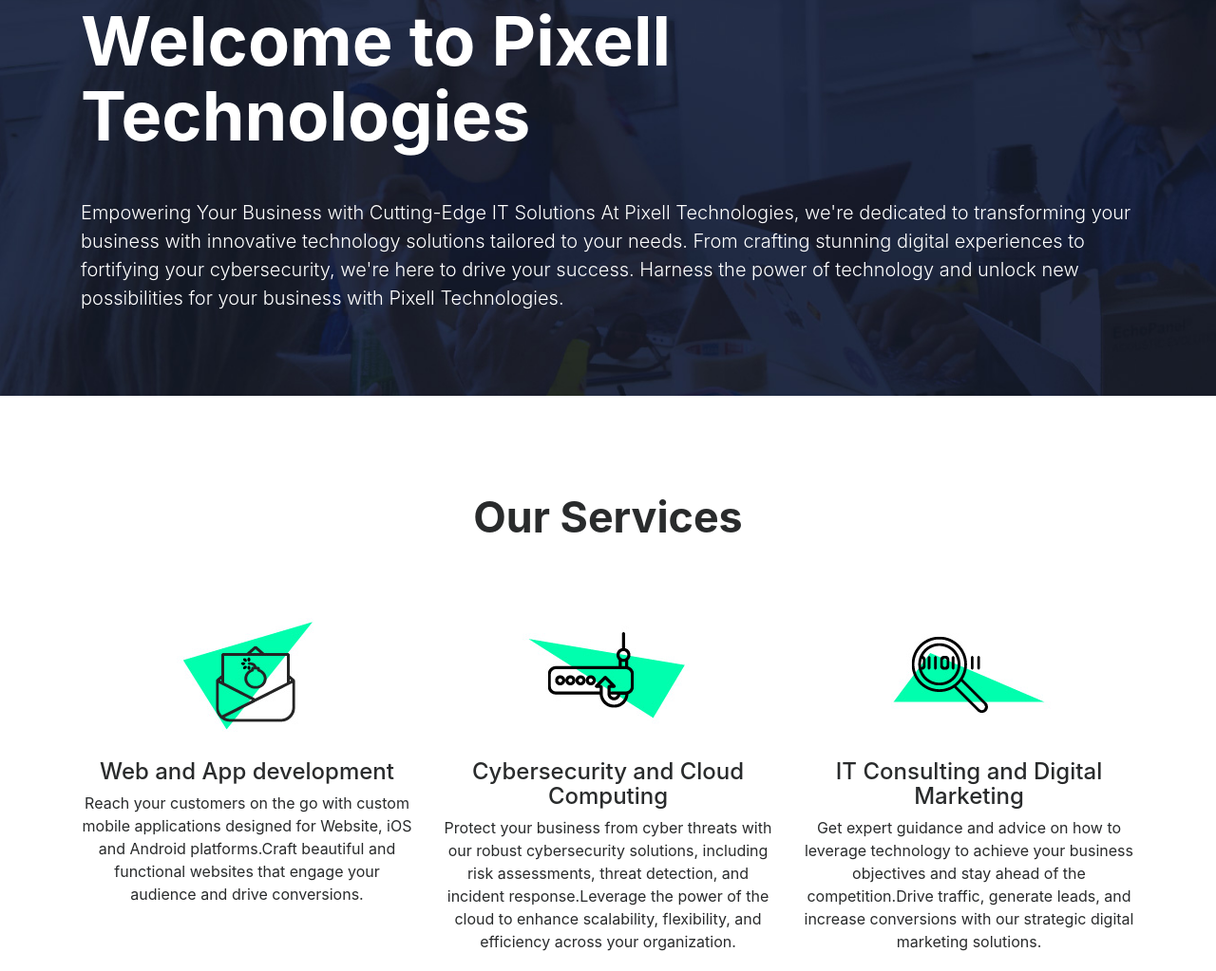
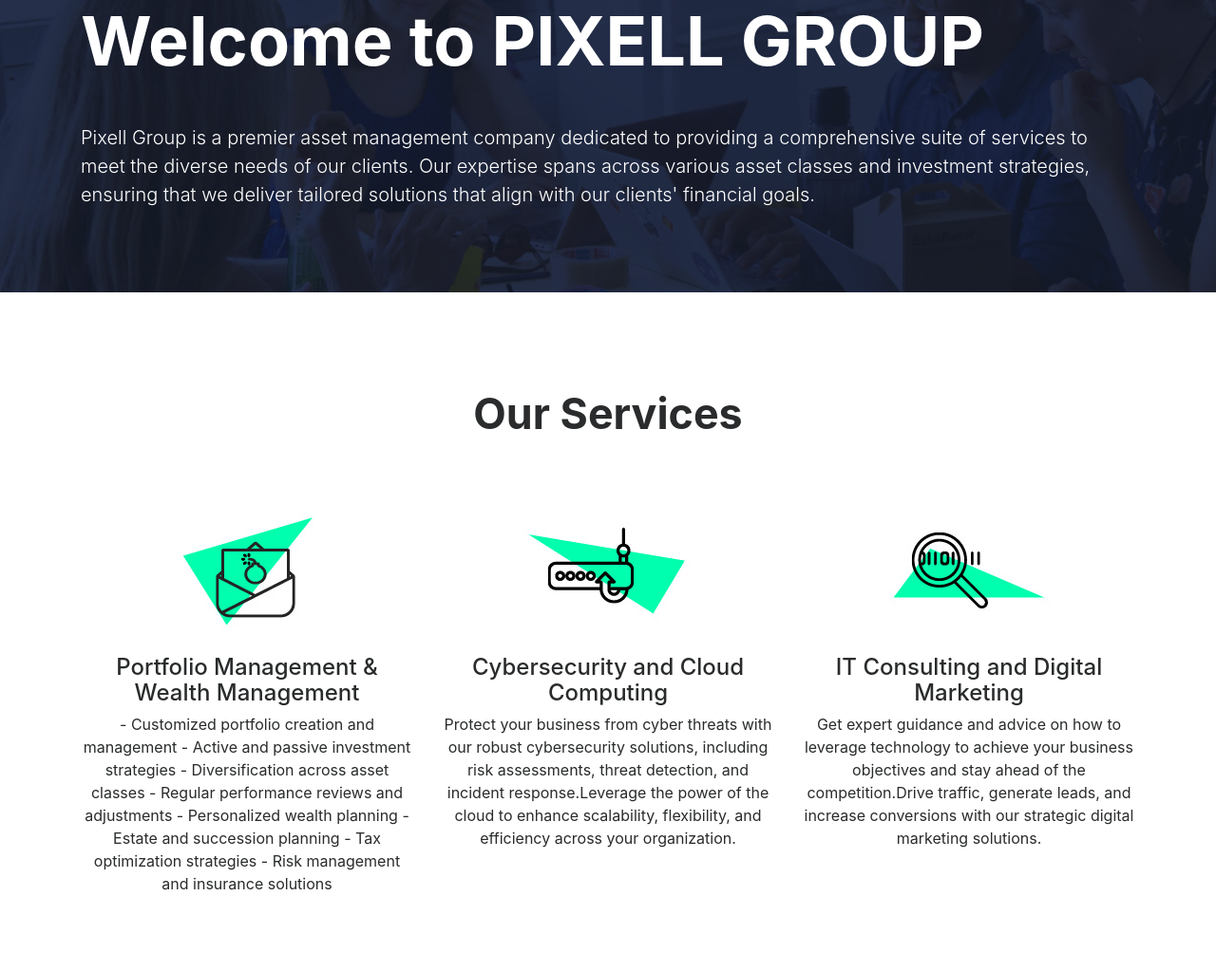
Before and after one commit to Kshitij707/PIXEL, a plain HTML site: page index.html in a window 1280 px wide. Shown: the part 189-1212 px from the top of the page at 95% size. Drawn offline with Linux system fonts and the light colour scheme.

Commit message:
Update index.html

```diff
--- a/index.html
+++ b/index.html
@@ -32,11 +32,11 @@
                 </div>
             </header>
             <h1 data-aos="fade" data-aos-easing="linear" data-aos-duration="1000" data-aos-once="true" class="display-3 text-white font-weight-bold my-5">
-            	Welcome to Pixell Technologies
+            	Welcome to PIXELL GROUP
             </h1>
             <p data-aos="fade" data-aos-easing="linear" data-aos-duration="1000" data-aos-once="true" class="lead text-white my-4">
-                Empowering Your Business with Cutting-Edge IT Solutions At Pixell Technologies, we're dedicated to transforming your business with innovative technology solutions tailored to your needs. From crafting stunning digital experiences to fortifying your cybersecurity, we're here to drive your success.
-                 Harness the power of technology and unlock new possibilities for your business with Pixell Technologies.
+ 		Pixell Group is a premier asset management company dedicated to providing a comprehensive suite of services to meet the diverse needs of our clients. Our expertise spans across various asset classes and investment strategies,
+		ensuring that we deliver tailored solutions that align with our clients' financial goals.
             </p>
         </div>
     </div>
@@ -46,8 +46,16 @@
             <div class="row">
                 <div data-aos="fade-up" data-aos-delay="0" data-aos-duration="1000" data-aos-once="true" class="col-md-4 text-center">
                     <img src="img/smart-protect-1.jpg" alt="Anti-spam" class="mx-auto">
-                    <h4>Web and App development</h4>
-                    <p>Reach your customers on the go with custom mobile applications designed for Website, iOS and Android platforms.Craft beautiful and functional websites that engage your audience and drive conversions.</p>
+                    <h4>Portfolio Management & Wealth Management</h4>
+                    <p>- Customized portfolio creation and management
+   - Active and passive investment strategies
+   - Diversification across asset classes
+   - Regular performance reviews and adjustments
+    - Personalized wealth planning
+   - Estate and succession planning
+   - Tax optimization strategies
+   - Risk management and insurance solutions
+</p>
                 </div>
                 <div data-aos="fade-up" data-aos-delay="200" data-aos-duration="1000" data-aos-once="true" class="col-md-4 text-center">
                     <img src="img/smart-protect-2.jpg" alt="Phishing Detect" class="mx-auto">
```
